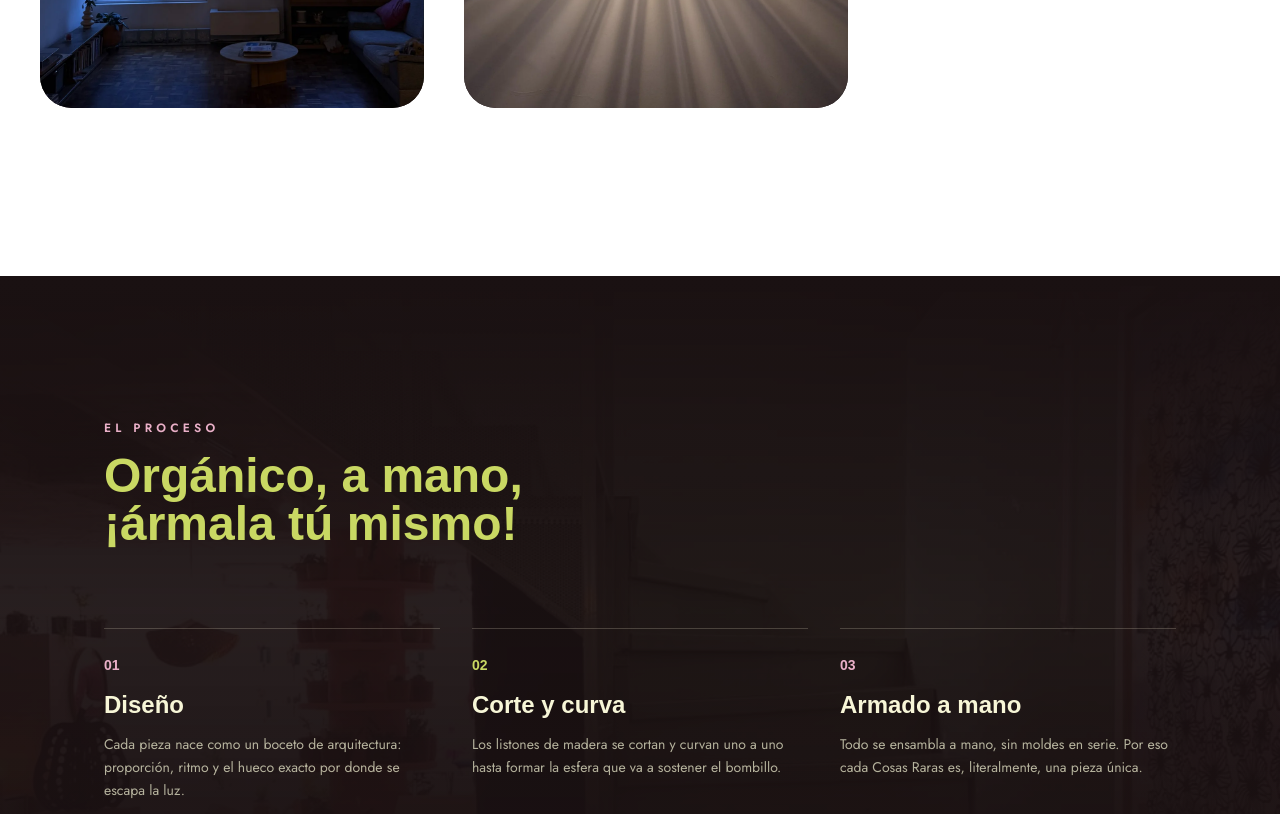
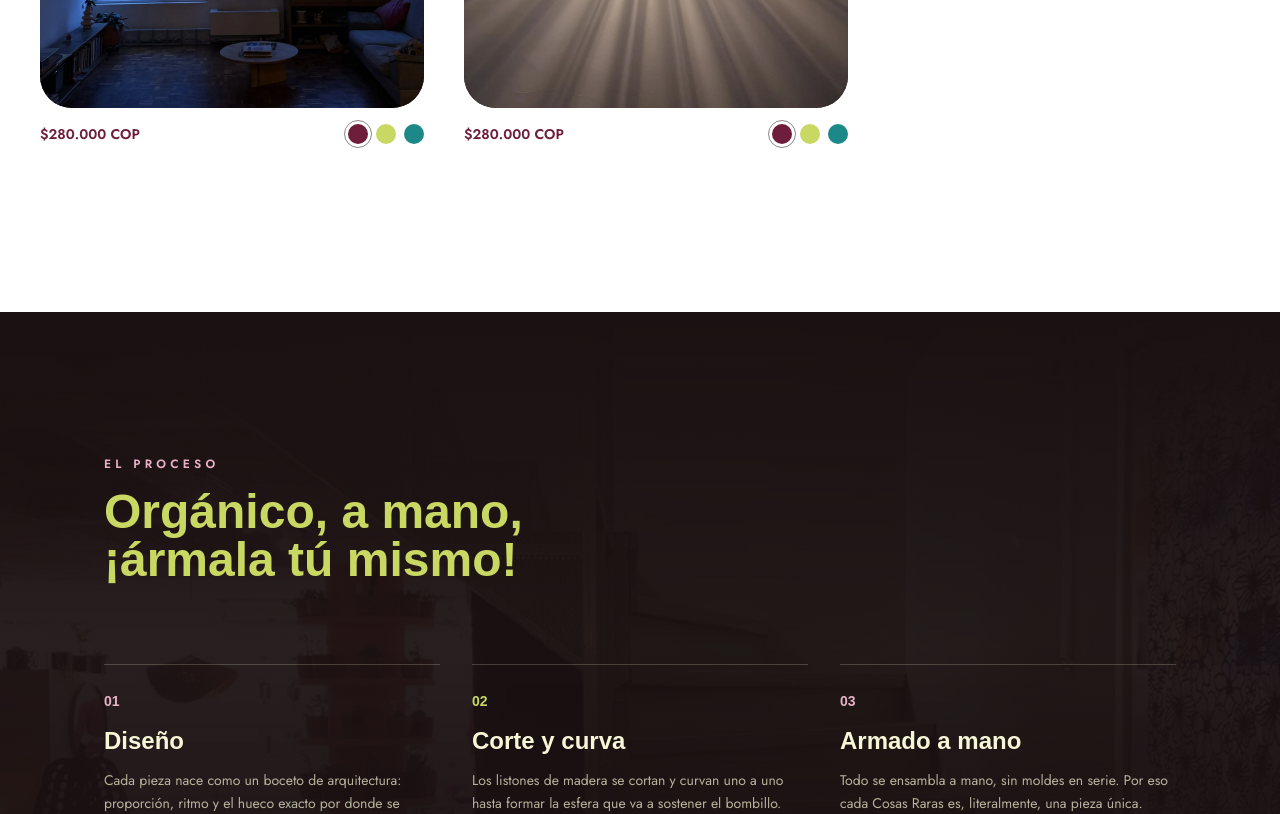
Before and after one commit to laudan77/Cosas-Raras, a Next.js app: page / in a window 1280 px wide. Shown: the part 2080-2894 px from the top of the page. Built offline with nearby package versions, Linux system fonts and the light colour scheme; a web font is replaced by a local one.

Commit message:
Catálogo: agrega precio y círculos de color pequeños debajo de cada foto
Co-Authored-By: Claude Sonnet 5 <noreply@anthropic.com>
Claude-Session: https://claude.ai/code/session_01S6QxJZVh18mcapqeG2yTfk

```diff
--- a/src/components/ProductCard.tsx
+++ b/src/components/ProductCard.tsx
@@ -1,7 +1,12 @@
+"use client";
+
+import { useState } from "react";
 import Image from "next/image";
-import { Product } from "@/lib/content";
+import { COLORWAYS, Colorway, Product } from "@/lib/content";
 
 export default function ProductCard({ product }: { product: Product }) {
+  const [color, setColor] = useState<Colorway>(COLORWAYS[0]);
+
   return (
     <div className="group w-[82vw] flex-none snap-center sm:w-[52vw] md:w-[36vw] lg:w-[30vw]">
       <div className="relative aspect-[4/5] w-full overflow-hidden rounded-[2rem] bg-ink">
@@ -18,6 +23,27 @@ export default function ProductCard({ product }: { product: Product }) {
           </span>
         </div>
       </div>
+
+      <div className="mt-4 flex items-center justify-between">
+        <p className="font-body text-sm font-semibold text-wine">{product.price}</p>
+        <div className="flex items-center gap-2">
+          {COLORWAYS.map((c) => (
+            <button
+              key={c.id}
+              type="button"
+              data-cursor="lg"
+              aria-label={c.label}
+              onClick={() => setColor(c)}
+              className="relative h-5 w-5 rounded-full transition-transform hover:scale-110"
+              style={{ backgroundColor: c.hex }}
+            >
+              {color.id === c.id && (
+                <span className="absolute -inset-1 rounded-full border border-ink/50" />
+              )}
+            </button>
+          ))}
+        </div>
+      </div>
     </div>
   );
 }
```
